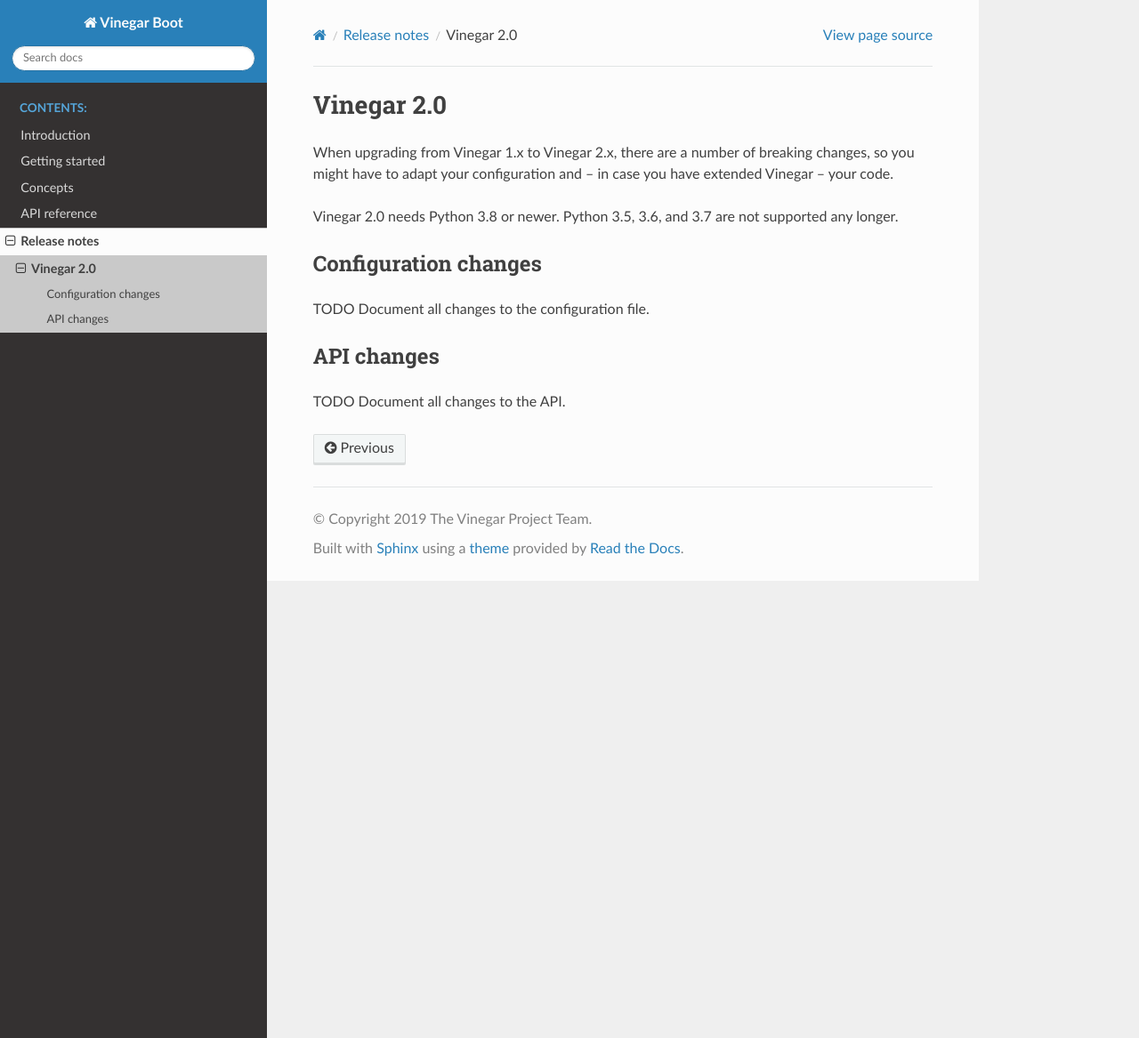
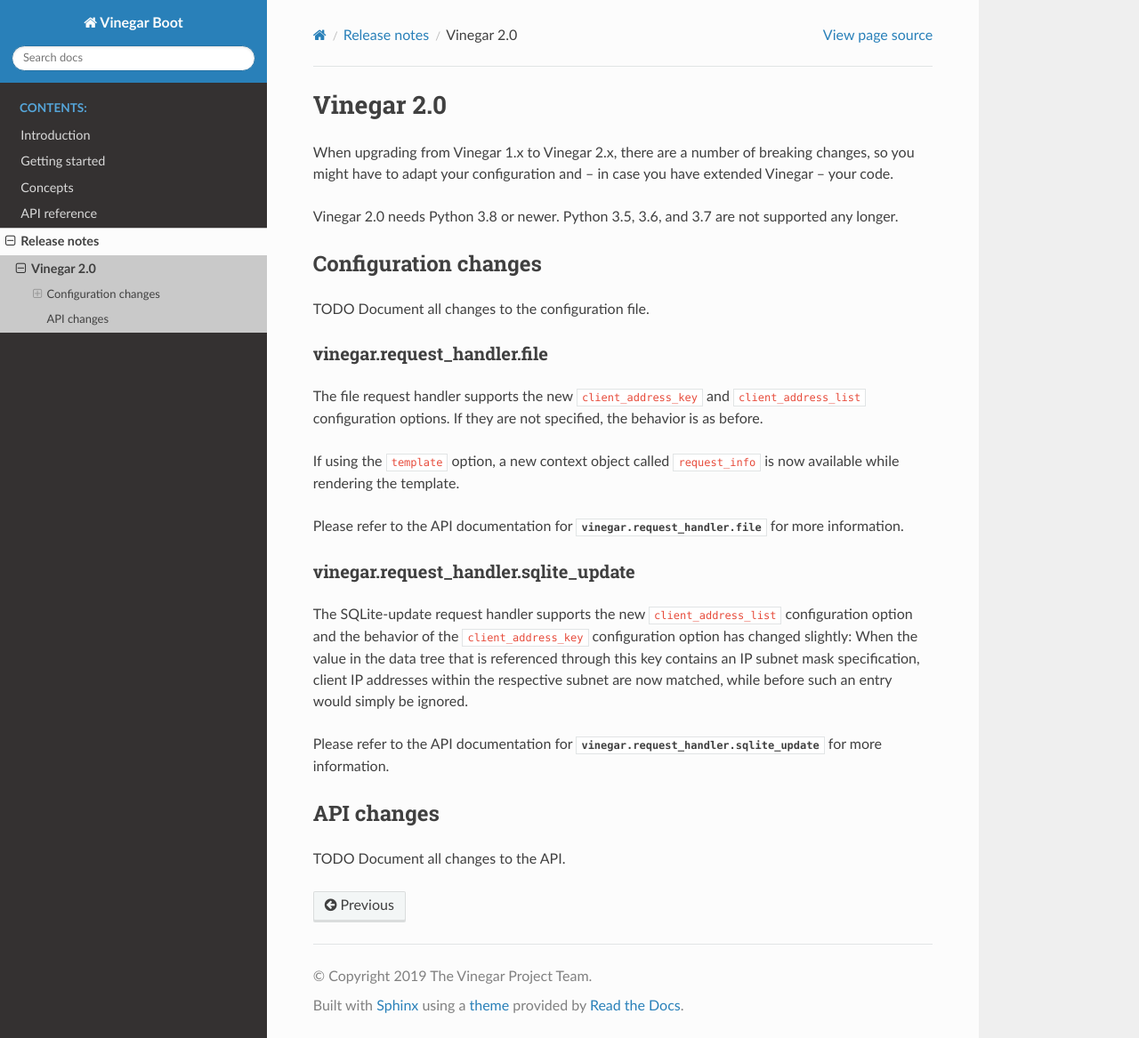
Before and after one commit to KIT-IBPT/vinegar, a Sphinx documentation site: the page built from doc/release_notes/vinegar_2.0.rst, in a window 1280 px wide and 1167 px high. Shown: the whole window at 89% size. Built offline with Sphinx 7.4.7 and the Read the Docs theme 2.0.0, drawn with Linux system fonts in a browser that asks for light colours; the version number could not be read and is left out.

Commit message:
Document new options for request handlers.

```diff
--- a/doc/release_notes/vinegar_2.0.rst
+++ b/doc/release_notes/vinegar_2.0.rst
@@ -15,6 +15,32 @@ Configuration changes
 
 TODO Document all changes to the configuration file.
 
+vinegar.request_handler.file
+^^^^^^^^^^^^^^^^^^^^^^^^^^^^
+
+The file request handler supports the new ``client_address_key`` and
+``client_address_list`` configuration options. If they are not specified, the
+behavior is as before.
+
+If using the ``template`` option, a new context object called ``request_info``
+is now available while rendering the template.
+
+Please refer to the API documentation for
+`vinegar.request_handler.file` for more information.
+
+vinegar.request_handler.sqlite_update
+^^^^^^^^^^^^^^^^^^^^^^^^^^^^^^^^^^^^^
+
+The SQLite-update request handler supports the new ``client_address_list``
+configuration option and the behavior of the ``client_address_key``
+configuration option has changed slightly: When the value in the data tree that
+is referenced through this key contains an IP subnet mask specification, client
+IP addresses within the respective subnet are now matched, while before such an
+entry would simply be ignored.
+
+Please refer to the API documentation for
+`vinegar.request_handler.sqlite_update` for more information.
+
 API changes
 -----------
 
```
